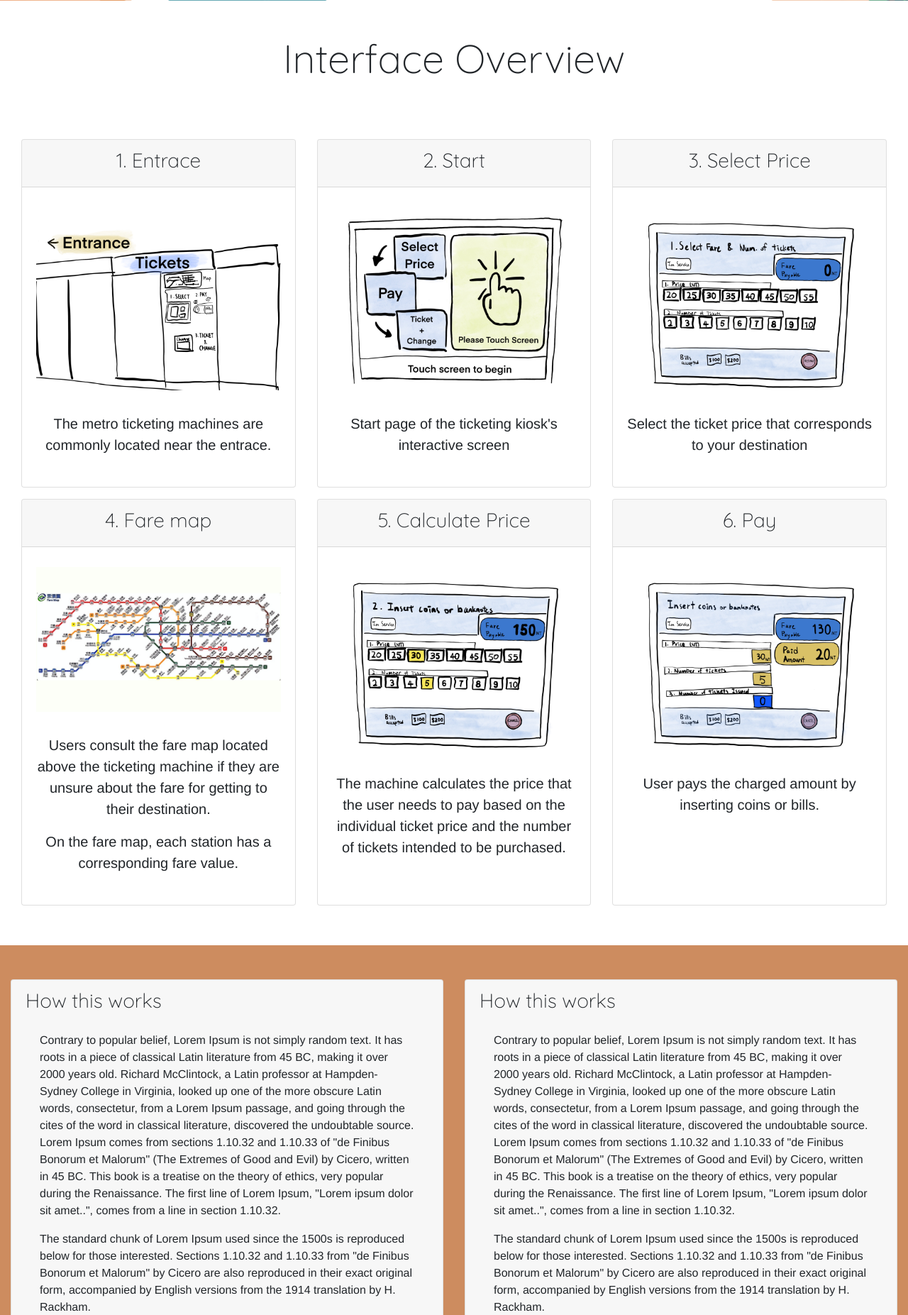
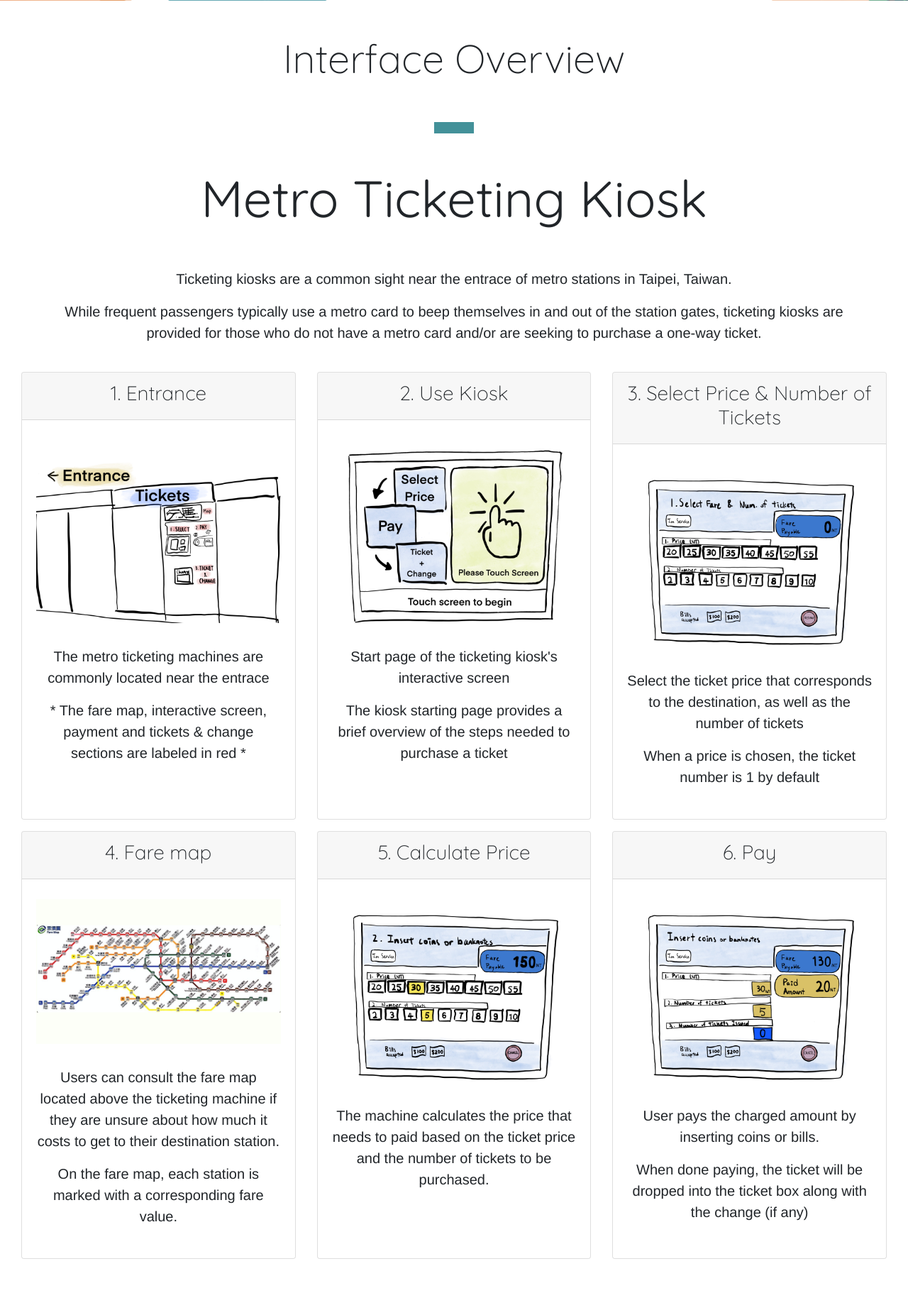
Before and after one commit to bfishy/persona, a PHP site: page / in a window 1280 px wide. Shown: the part 955-2808 px from the top of the page at 71% size. Run offline with PHP 8.4, Linux system fonts and the light colour scheme.

Commit message:
added interview qs

```diff
--- a/index.html
+++ b/index.html
@@ -39,17 +39,29 @@
 
     <div id="overview" class="container-fluid bg-white text-center py-5">
       <h3 class="pb-5 display-4">Interface Overview</h3>
+      <img src="img/div_alt.png" alt="text divider" class="mb-5" style="width: 3.5rem; height: 1rem;">
+      <h3 class="pb-5 display-3 font-weight-normal">Metro Ticketing Kiosk</h3>
+      <div class="container justify-content-left">
+        <p class="lead ma-5">
+          Ticketing kiosks are a common sight near the entrace of metro stations in Taipei, Taiwan.
+        </p>
+        <p class="lead ma-5">
+          While frequent passengers typically use a metro card to beep themselves in and out of the station gates, ticketing
+          kiosks are provided for those who do not have a metro card and/or are seeking to purchase a one-way ticket.
+        </p>
+      </div>
       <div class="container-fluid">
         <div class="row pt-3 justify-content-center">
           <div class="col-lg-4 col-md-6 col-sm-12 col-12 ma-1 my-2">
             <div class="card h-100">
               <div class="card-header">
-                <h3>1. Entrace</h3>
+                <h3>1. Entrance</h3>
               </div>
               <div class="card-body">
                 <img class="overview-pic my-2" src="img/entrance.jpg" alt="">
                 <div class="card-text pt-4 pb-2 lead">
-                  <p>The metro ticketing machines are commonly located near the entrace.</p>
+                  <p>The metro ticketing machines are commonly located near the entrace</p>
+                  <p>* The fare map, interactive screen, payment and tickets & change sections are labeled in red *</p>
                 </div>
               </div>
             </div>
@@ -57,12 +69,13 @@
           <div class="col-lg-4 col-md-6 col-sm-12 col-12 ma-1 my-2">
             <div class="card h-100">
               <div class="card-header">
-                <h3>2. Start</h3>
+                <h3>2. Use Kiosk</h3>
               </div>
               <div class="card-body">
                 <img class="overview-pic my-2" src="img/start.JPG" alt="">
                 <div class="card-text pt-4 pb-2 lead">
                   <p>Start page of the ticketing kiosk's interactive screen</p>
+                  <p>The kiosk starting page provides a brief overview of the steps needed to purchase a ticket</p>
                 </div>
               </div>
             </div>
@@ -70,12 +83,13 @@
           <div class="col-lg-4 col-md-6 col-sm-12 col-12 ma-1 my-2">
             <div class="card h-100">
               <div class="card-header">
-                <h3>3. Select Price</h3>
+                <h3>3. Select Price & Number of Tickets</h3>
               </div>
               <div class="card-body">
                 <img class="overview-pic my-2" src="img/select.JPG" alt="">
                 <div class="card-text pt-4 pb-2 lead">
-                  <p>Select the ticket price that corresponds to your destination</p>
+                  <p>Select the ticket price that corresponds to the destination, as well as the number of tickets</p>
+                  <p>When a price is chosen, the ticket number is 1 by default</p>
                 </div>
               </div>
             </div>
@@ -89,11 +103,11 @@
                 <img class="overview-pic my-2" src="img/fare.png" alt="">
                 <div class="card-text pt-4 pb-2 lead">
                   <p>
-                    Users consult the fare map located above the ticketing machine if they are unsure
-                    about the fare for getting to their destination.
+                    Users can consult the fare map located above the ticketing machine if they are unsure
+                    about how much it costs to get to their destination station.
                   </p>
                   <p>
-                    On the fare map, each station has a corresponding fare value.
+                    On the fare map, each station is marked with a corresponding fare value.
                   </p>
                 </div>
               </div>
@@ -108,8 +122,8 @@
                 <img class="overview-pic my-2" src="img/price.JPG" alt="">
                 <div class="card-text pt-4 pb-2 lead">
                   <p>
-                    The machine calculates the price that the user needs to pay based on the
-                    individual ticket price and the number of tickets intended to be purchased.
+                    The machine calculates the price that needs to paid based on the
+                    ticket price and the number of tickets to be purchased.
                   </p>
                 </div>
               </div>
@@ -126,6 +140,9 @@
                   <p>
                     User pays the charged amount by inserting coins or bills.
                   </p>
+                  <p>
+                    When done paying, the ticket will be dropped into the ticket box along with the change (if any)
+                  </p>
                 </div>
               </div>
             </div>
@@ -134,7 +151,7 @@
       </div>
     </div>
 
-    <div id="about" class="container-fluid">
+    <!-- <div id="about" class="container-fluid">
       <div class="row pt-5 justify-content-center">
         <div class="col-md-6 pb-5">
           <div class="card">
@@ -187,6 +204,20 @@
           </div>
         </div>
       </div>
+    </div> -->
+
+    <div id="questions" class="container-fluid text-center bg-white py-5">
+      <h3 class="py-5 display-4 text-center">Interview Questions</h3>
+      <img src="img/div_alt.png" alt="text divider" class="divider" style="margin: auto; width: 3.5rem; height: 1rem;">
+      <div class="questions-box container-flex text-left">
+        <h3 class="question">1. Why are you using the ticketing kiosk instead of the metro card?</h3>
+        <h3 class="question">2. On a scale from 1 to 10, how easy is it for you to buy a ticket from the ticketing kiosk? Why?</h3>
+        <h3 class="question">3. On a scale from 1 to 10, how helpful were the instructions on the screen in navigating the process? Why?</h3>
+        <h3 class="question">4. Was there anything you think could make your experience smoother/faster?</h3>
+        <h3 class="question">5. If any, what was the most challenging aspect in using the kiosk?</h3>
+        <h3 class="question">6. Is there anything you want to talk about that hasn’t been asked?</h3>
+      </div>
+      </ol>
     </div>
 
     <div id="intro" class="container-fluid bg-white text-center py-5">
--- a/style.css
+++ b/style.css
@@ -52,3 +52,19 @@ h5 {
     max-width: 100%;
     max-height: 100%;
 }
+
+#questions {
+    /* color: white; */
+}
+
+img.divider{
+    margin: 2rem auto 5rem auto !important;
+}
+
+.question {
+    margin-bottom: 4rem;
+}
+
+.questions-box {
+    margin-left: 27rem;
+}
```
Also changed, not shown: img/buy.JPG, img/div_alt.png (added), img/entrance.jpg, img/start.JPG.
